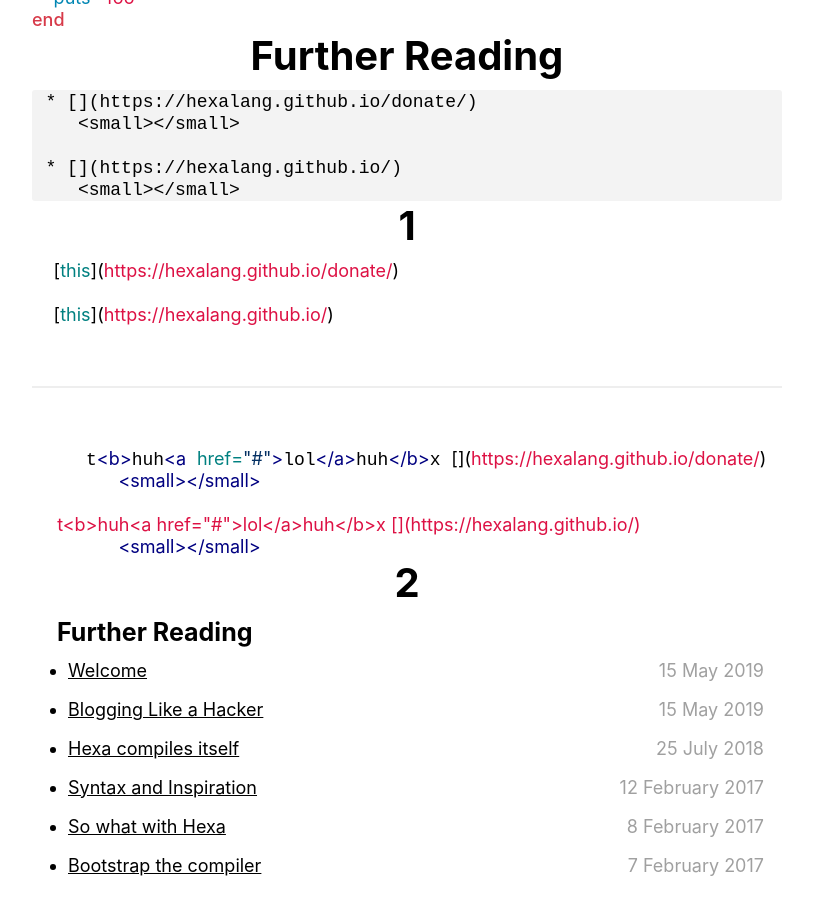
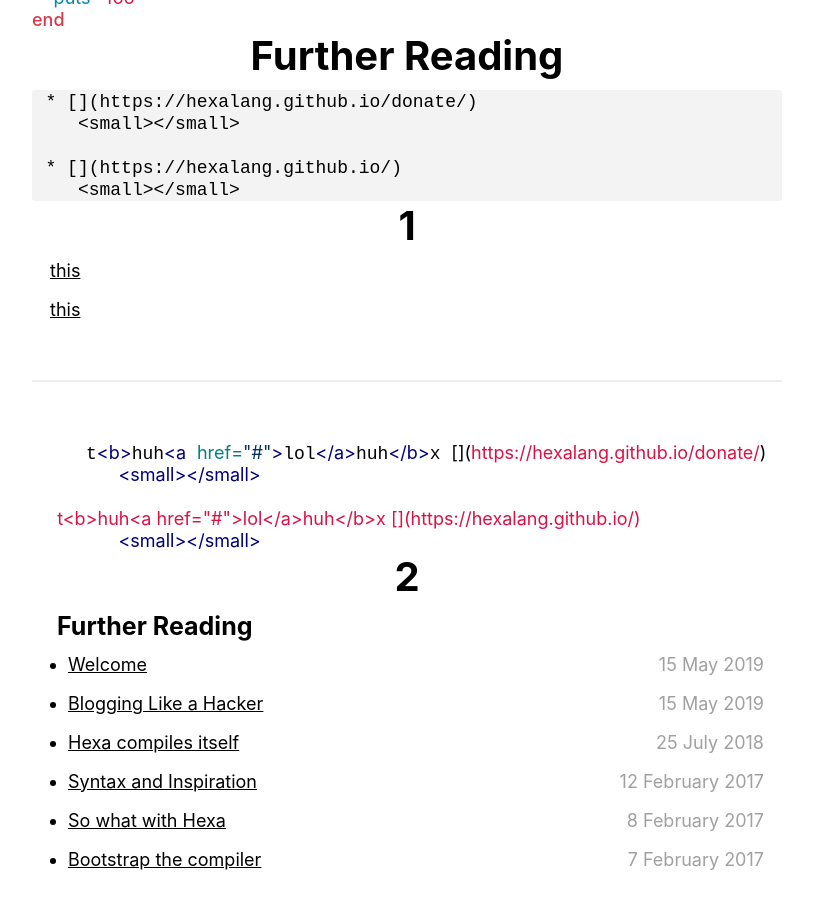
Before and after one commit to hexalang/hexalang.github.io, a Jekyll site: the page built from _blog/Test.md, in a window 1280 px wide and 900 px high, scrolled down 1103 px. Shown: the whole window, without its empty margins (233-1046 px from the left). Built offline with Jekyll 4.4.1, drawn with Linux system fonts in a browser that asks for light colours; emoji names are drawn with the system emoji font.

Commit message:
Update Test.md

```diff
--- a/_blog/Test.md
+++ b/_blog/Test.md
@@ -53,11 +53,11 @@ end
 
 ## 1
 
-{% highlight markdown %}
+<div markdown="1">
 {% for p in site.pages %}
   [this{{ p.title }}]({{ p.url | absolute_url }})
 {% endfor %}
-{% endhighlight %}
+</div>
 
 ---
 
```
